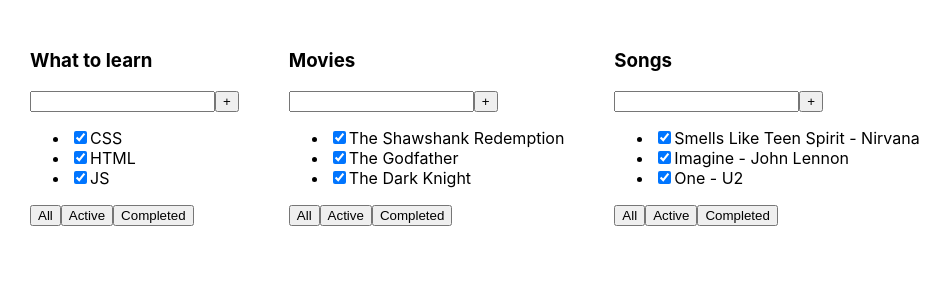
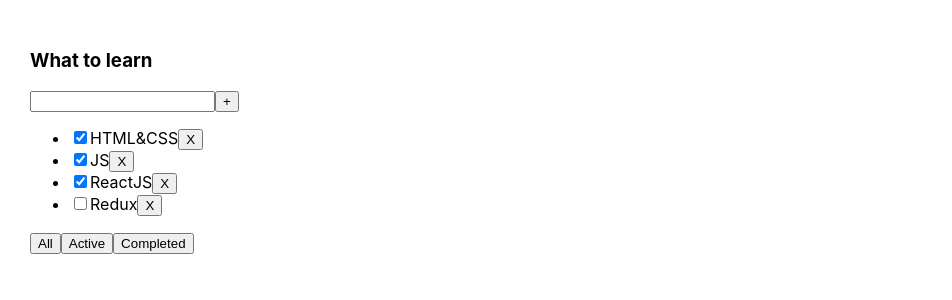
Before and after one commit to SashaMaslak/todolist-ts, a React (Create React App) app: page / in a window 1280 px wide. Shown: the top 300 px of the page, without its empty margins (0-952 px from the left). Built offline with nearby package versions, Linux system fonts and the light colour scheme.

Commit message:
add filter and remove

```diff
--- a/src/App.tsx
+++ b/src/App.tsx
@@ -1,32 +1,62 @@
-import React from "react"
+import { useState } from "react"
 import "./App.css"
 import { TodoList } from "./TodoList"
 import { TaskType } from "./TodoList"
 
+let initialTasks: Array<TaskType> = [
+  { id: 1, title: "HTML&CSS", isDone: true },
+  { id: 2, title: "JS", isDone: true },
+  { id: 3, title: "ReactJS", isDone: true },
+  { id: 4, title: "Redux", isDone: false },
+]
+
+export type FilterValueType = "all" | "completed" | "active"
+
 function App() {
-  let tasks1: Array<TaskType> = [
-    { id: 1, title: "CSS", isDone: true },
-    { id: 2, title: "HTML", isDone: true },
-    { id: 3, title: "JS", isDone: true },
-  ]
+  const [tasks, setTasks] = useState<Array<TaskType>>(initialTasks)
+  const [filter, setFilter] = useState<FilterValueType>("all")
 
-  let tasks2: Array<TaskType> = [
-    { id: 1, title: "The Shawshank Redemption", isDone: true },
-    { id: 2, title: "The Godfather", isDone: true },
-    { id: 3, title: "The Dark Knight", isDone: true },
-  ]
+  // let tasks2: Array<TaskType> = [
+  //   { id: 1, title: "The Shawshank Redemption", isDone: true },
+  //   { id: 2, title: "The Godfather", isDone: true },
+  //   { id: 3, title: "The Dark Knight", isDone: true },
+  // ]
 
-  let tasks3: Array<TaskType> = [
-    { id: 1, title: "Smells Like Teen Spirit - Nirvana", isDone: true },
-    { id: 2, title: "Imagine - John Lennon", isDone: true },
-    { id: 3, title: "One - U2", isDone: true },
-  ]
+  // let tasks3: Array<TaskType> = [
+  //   { id: 1, title: "Smells Like Teen Spirit - Nirvana", isDone: true },
+  //   { id: 2, title: "Imagine - John Lennon", isDone: true },
+  //   { id: 3, title: "One - U2", isDone: true },
+  // ]
+
+  function removeTask(id: number) {
+    const filteredTasks = tasks.filter(t => t.id !== id)
+    setTasks(filteredTasks)
+  }
+
+  function changeFilter(value: FilterValueType) {
+    setFilter(value)
+  }
+
+  let tasksForTodoList = tasks
+
+  if (filter === "completed") {
+    tasksForTodoList = tasks.filter(t => t.isDone === true)
+  }
+
+  if (filter === "active") {
+    tasksForTodoList = tasks.filter(t => t.isDone === false)
+  }
 
   return (
     <div className="App">
-      <TodoList title="What to learn" tasks={tasks1} />
-      <TodoList title="Movies" tasks={tasks2} />
-      <TodoList title="Songs" tasks={tasks3} />
+      <TodoList
+        title="What to learn"
+        tasks={tasksForTodoList}
+        removeTask={removeTask}
+        changeFilter={changeFilter}
+      />
+      {/* <TodoList title="What to watch" tasks={tasks2} removeTask={removeTask} />
+      <TodoList title="What to listen" tasks={tasks3} removeTask={removeTask} /> */}
     </div>
   )
 }
--- a/src/TodoList.tsx
+++ b/src/TodoList.tsx
@@ -9,6 +9,8 @@
 type PropType = {
   title: string
   tasks: Array<TaskType> //  --> TaskType[]
+  removeTask: Function
+  changeFilter: Function
 }
 
 export const TodoList = (props: PropType) => {
@@ -20,23 +22,20 @@
         <button>+</button>
       </div>
       <ul>
-        <li>
-          <input type="checkbox" checked={props.tasks[0].isDone} />
-          <span>{props.tasks[0].title}</span>
-        </li>
-        <li>
-          <input type="checkbox" checked={props.tasks[1].isDone} />
-          <span>{props.tasks[1].title}</span>
-        </li>
-        <li>
-          <input type="checkbox" checked={props.tasks[2].isDone} />
-          <span>{props.tasks[2].title}</span>
-        </li>
+        {props.tasks.map(t => (
+          <li>
+            <input type="checkbox" checked={t.isDone} />
+            <span>{t.title}</span>
+            <button onClick={() => props.removeTask(t.id)}>X</button>
+          </li>
+        ))}
       </ul>
       <div>
-        <button>All</button>
-        <button>Active</button>
-        <button>Completed</button>
+        <button onClick={() => props.changeFilter("all")}>All</button>
+        <button onClick={() => props.changeFilter("active")}>Active</button>
+        <button onClick={() => props.changeFilter("completed")}>
+          Completed
+        </button>
       </div>
     </div>
   )
```
